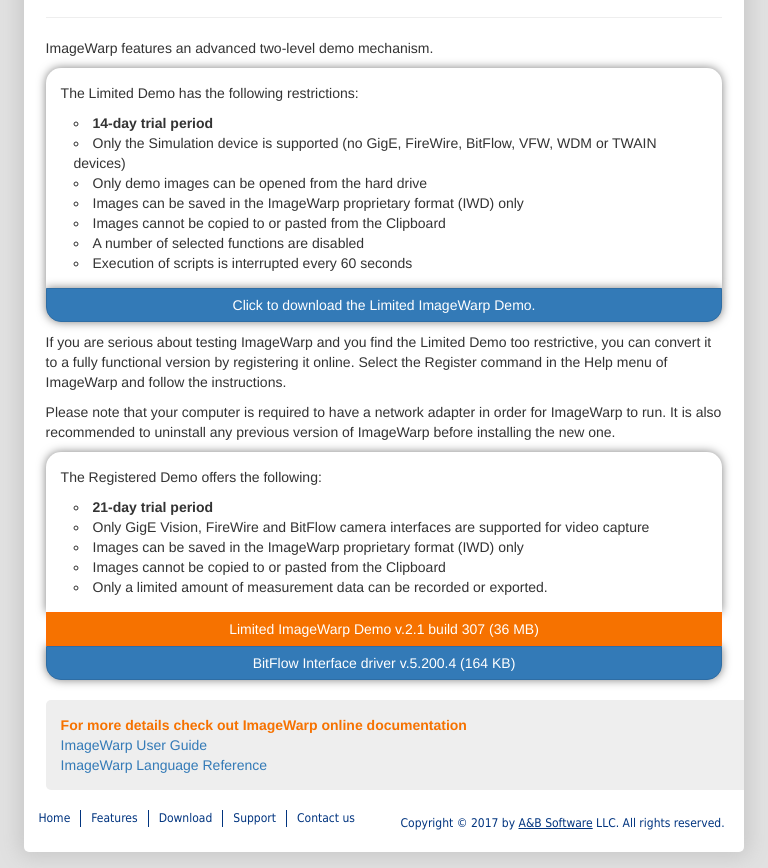
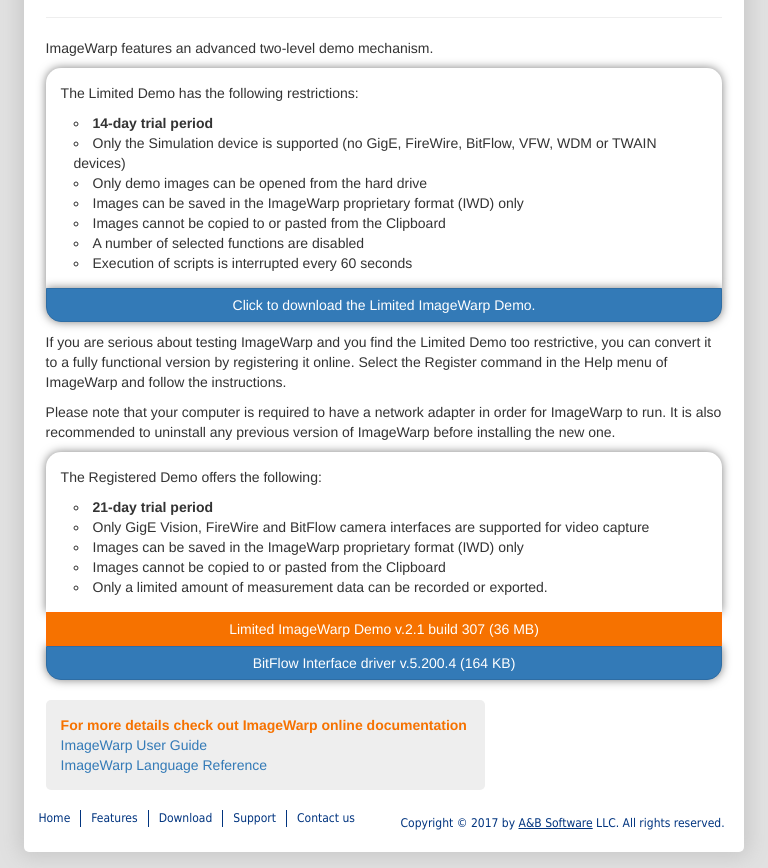
Before and after one commit to alexionby/alexionby.github.io, a plain HTML site: page download.html in a window 768 px wide. Shown: the part 125-993 px from the top of the page. Drawn offline with nearby package versions, Linux system fonts and the light colour scheme.

Commit message:
width docum

```diff
--- a/css/style.css
+++ b/css/style.css
@@ -64,12 +64,13 @@
 
     .documentation {
       margin-left: 3%;
+      margin-right: 3%;
       margin-top: 10px;
       background-color: #eee;
       padding: 15px;
       border-radius: 5px;
-      border-top-right-radius: 0;
-      border-bottom-right-radius: 0;
+      /*border-top-right-radius: 0;
+      border-bottom-right-radius: 0;*/
       padding-left: 5%;
       padding-right: 5%;
     }
@@ -401,8 +402,9 @@
     background-color: #eee;
     padding: 15px;
     border-radius: 5px;
-    border-top-right-radius: 0;
-    border-bottom-right-radius: 0;
+    /*border-top-right-radius: 0;
+    border-bottom-right-radius: 0;*/
+    width: 61%;
   }
 
 
```
